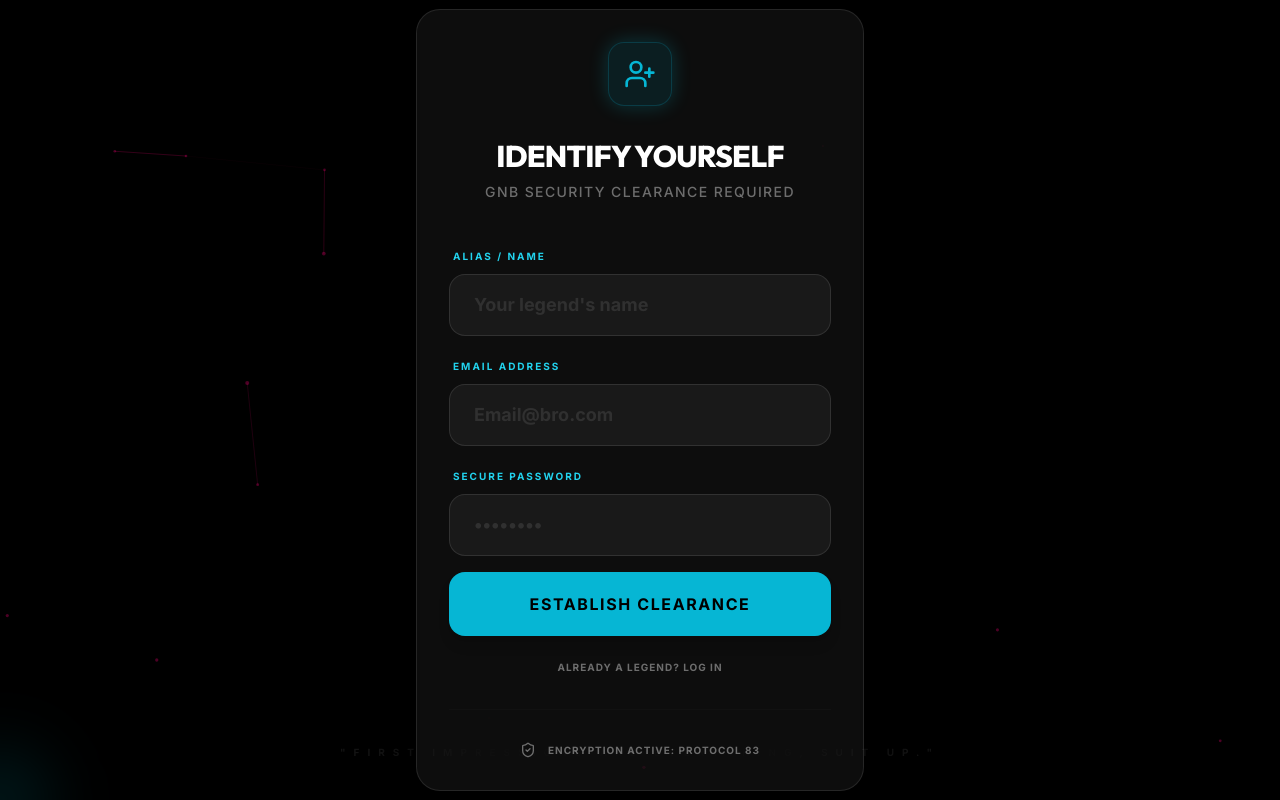
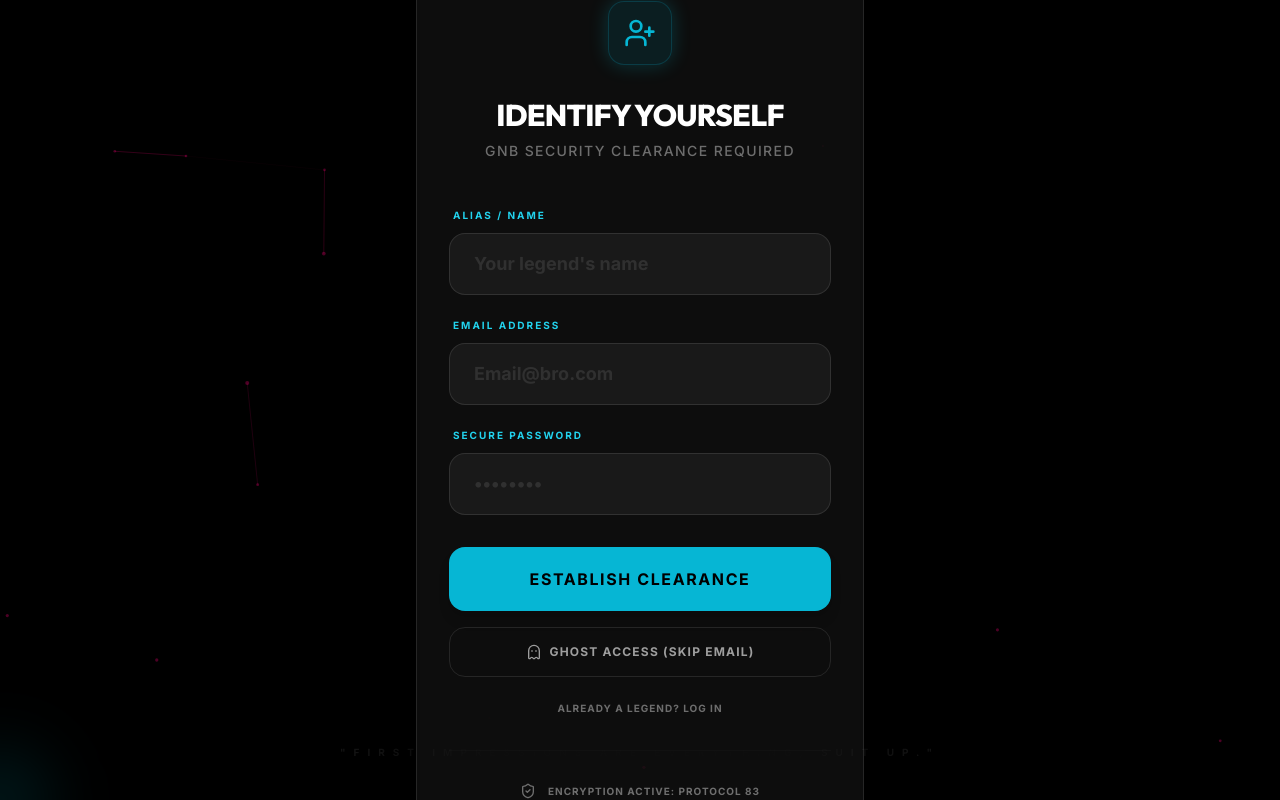
Before and after one commit to SOUMILCHANDRA/GNB, a React app in the folder frontend/: page / in a window 1280 px wide. Built offline with nearby package versions, Linux system fonts and the light colour scheme; the HTML template or start-up script is replaced by a standard one.

Commit message:
UX Fix: Implemented Ghost Access (Anonymous Login) to bypass email rate limits for developers.

```diff
--- a/frontend/src/components/Register.jsx
+++ b/frontend/src/components/Register.jsx
@@ -2,7 +2,7 @@ import { useState } from "react";
 import { motion, AnimatePresence } from "framer-motion";
 import { authService } from "../services/authService";
 import ParticleBg from "./ParticleBg";
-import { UserPlus, ShieldCheck } from "lucide-react";
+import { UserPlus, ShieldCheck, Ghost } from "lucide-react";
 
 export default function Register({ onRegister }) {
   const [isLogin, setIsLogin] = useState(false);
@@ -14,21 +14,31 @@ export default function Register({ onRegister }) {
 
   const handleSubmit = async (e) => {
     e.preventDefault();
-    if (!email.trim() || !password.trim() || (!isLogin && !name.trim())) return;
-
+    if (email.trim() && password.trim()) {
       setLoading(true);
       setError("");
-
       try {
         if (isLogin) {
           await authService.login(email, password);
-        // App.jsx will catch the session change and redirect
         } else {
           const user = await authService.signUp(email, password, name.trim());
           onRegister(user);
         }
       } catch (err) {
-      setError(err.message === "Email rate limit exceeded" ? "SECURITY LOCKOUT: Wait 60s" : err.message);
+        setError(err.message === "Email rate limit exceeded" ? "SECURITY LOCKOUT: Wait 60s or Use Ghost Mode" : err.message);
+      } finally {
+        setLoading(false);
+      }
+    }
+  };
+
+  const handleAnonymousLogin = async () => {
+    setLoading(true);
+    setError("");
+    try {
+      await authService.loginAnonymously();
+    } catch (err) {
+      setError(err.message);
     } finally {
       setLoading(false);
     }
@@ -106,6 +116,7 @@ export default function Register({ onRegister }) {
             <p className="text-red-500 text-[10px] font-bold uppercase tracking-wider text-center bg-red-500/10 py-2 rounded-lg border border-red-500/20">{error}</p>
           )}
 
+          <div className="pt-4 space-y-4">
             <motion.button
               whileHover={!loading ? { scale: 1.02, boxShadow: "0 0 30px rgba(0,229,255,0.3)" } : {}}
               whileTap={!loading ? { scale: 0.98 } : {}}
@@ -115,6 +126,19 @@ export default function Register({ onRegister }) {
             >
               {loading ? "Processing..." : (isLogin ? "Authenticate" : "Establish Clearance")}
             </motion.button>
+
+            <motion.button
+              whileHover={!loading ? { scale: 1.02, backgroundColor: "rgba(255,255,255,0.1)" } : {}}
+              whileTap={!loading ? { scale: 0.98 } : {}}
+              type="button"
+              onClick={handleAnonymousLogin}
+              disabled={loading}
+              className="w-full py-4 border border-white/10 text-white/60 font-bold tracking-widest rounded-2xl transition-all flex items-center justify-center gap-2 uppercase text-xs"
+            >
+              <Ghost className="w-4 h-4" />
+              Ghost Access (Skip Email)
+            </motion.button>
+          </div>
         </form>
 
         <button
--- a/frontend/src/services/authService.js
+++ b/frontend/src/services/authService.js
@@ -39,6 +39,29 @@ export const authService = {
     return data.user;
   },
 
+  async loginAnonymously() {
+    const { data, error } = await supabase.auth.signInAnonymously();
+    if (error) throw error;
+
+    // Check if profile exists, if not create default
+    const { data: profile } = await supabase
+      .from('users')
+      .select('*')
+      .eq('id', data.user.id)
+      .single();
+
+    if (!profile) {
+      await supabase.from('users').insert([{
+        id: data.user.id,
+        name: 'ANON_AGENT',
+        email: 'anon@gnb.com',
+        balance: 1000.00
+      }]);
+    }
+
+    return data.user;
+  },
+
   async signOut() {
     const { error } = await supabase.auth.signOut();
     if (error) throw error;
```
Lines whose indentation alone changed are shown as unchanged.
